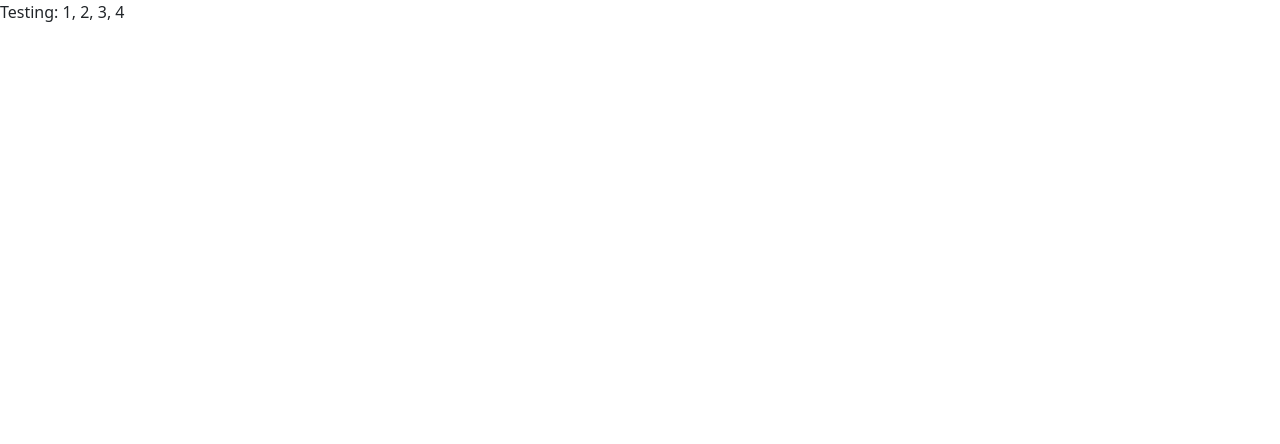
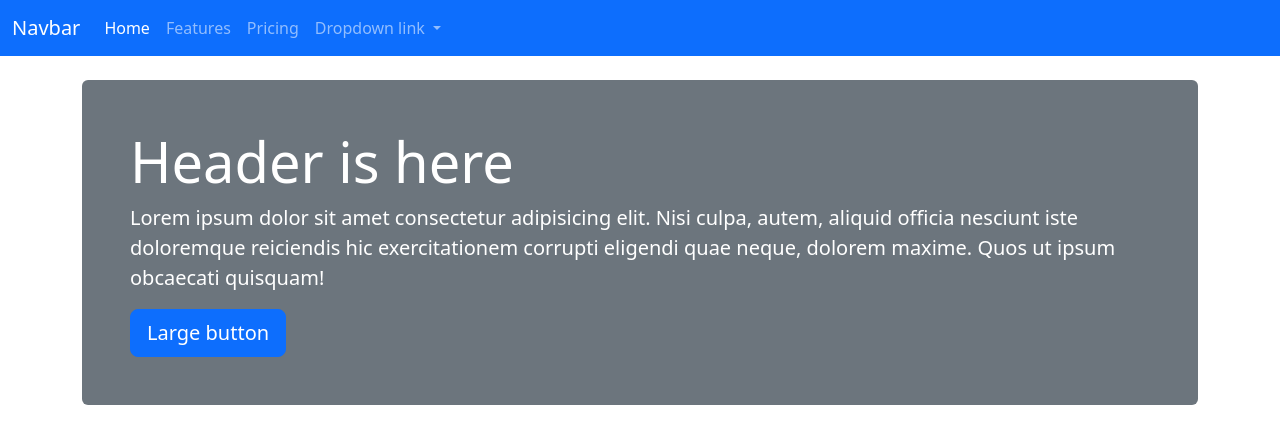
Before and after one commit to edenshamy/eden-bootstrap, a website: page src/index.html in a window 1280 px wide. Drawn offline with nearby package versions, Linux system fonts and the light colour scheme; files that its build step writes are made by us from their sources; files whose address does not match are found by name.

Commit message:
23 bootstrap

```diff
--- a/src/index.html
+++ b/src/index.html
@@ -9,7 +9,45 @@
 
 <body>
   <!-- Content starts here -->
-  <p>Testing: 1, 2, 3, 4</p>
+  <nav class="navbar navbar-expand-lg bg-primary" data-bs-theme ="dark">
+    <div class="container-fluid">
+      <a class="navbar-brand" href="#">Navbar</a>
+      <button class="navbar-toggler" type="button" data-bs-toggle="collapse" data-bs-target="#navbarNavDropdown" aria-controls="navbarNavDropdown" aria-expanded="false" aria-label="Toggle navigation">
+        <span class="navbar-toggler-icon"></span>
+      </button>
+      <div class="collapse navbar-collapse" id="navbarNavDropdown">
+        <ul class="navbar-nav">
+          <li class="nav-item">
+            <a class="nav-link active" aria-current="page" href="#">Home</a>
+          </li>
+          <li class="nav-item">
+            <a class="nav-link" href="#">Features</a>
+          </li>
+          <li class="nav-item">
+            <a class="nav-link" href="#">Pricing</a>
+          </li>
+          <li class="nav-item dropdown">
+            <a class="nav-link dropdown-toggle" href="#" role="button" data-bs-toggle="dropdown" aria-expanded="false">
+              Dropdown link
+            </a>
+            <ul class="dropdown-menu">
+              <li><a class="dropdown-item" href="#">Action</a></li>
+              <li><a class="dropdown-item" href="#">Another action</a></li>
+              <li><a class="dropdown-item" href="#">Something else here</a></li>
+            </ul>
+          </li>
+        </ul>
+      </div>
+    </div>
+  </nav>
+
+  <div class="container">
+    <header class="bg-secondary text-white my-4 p-5 rounded">
+    <h1 class="display-4">Header is here</h1>
+    <p class="lead">Lorem ipsum dolor sit amet consectetur adipisicing elit. Nisi culpa, autem, aliquid officia nesciunt iste doloremque reiciendis hic exercitationem corrupti eligendi quae neque, dolorem maxime. Quos ut ipsum obcaecati quisquam!</p>
+    <button type="button" class="btn btn-primary btn-lg">Large button</button>
+    </header>
+  </div>
 
   <!-- Closing scripts here -->
   <script src="js/bootstrap.bundle.min.js"></script>
```
Also changed, not shown: docs/index.html (+39 -1 lines).
